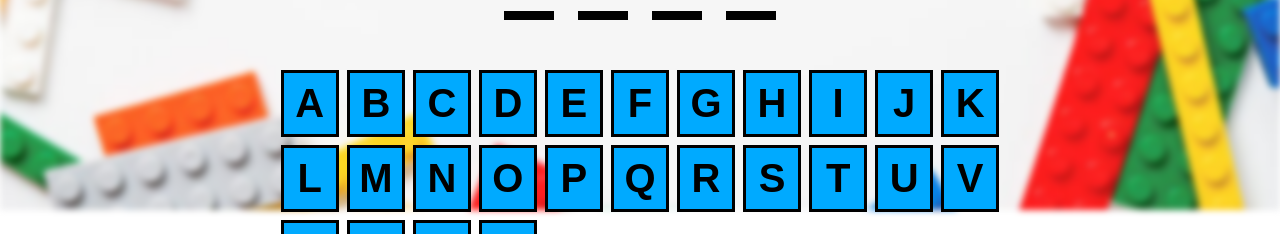
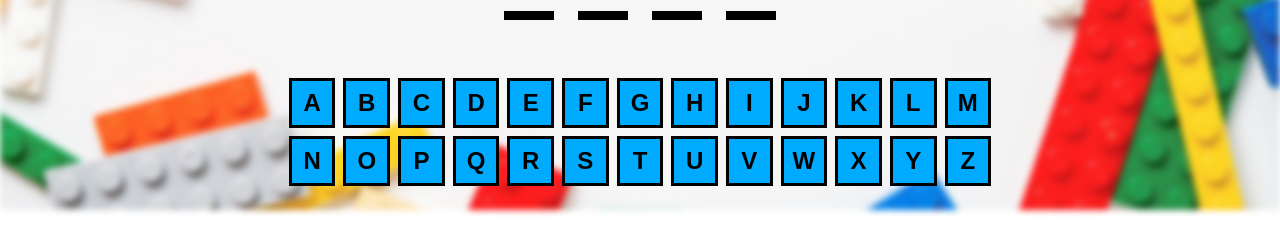
Before and after one commit to Leorev01/Lego_Hangman, a React (Vite) app: page / in a window 1280 px wide. Both pictures are taken after a click on the picture 640 px from the left and 277 px from the top of the page. Shown: the part 590-829 px from the top of the page. Built offline with nearby package versions, Linux system fonts and the light colour scheme; no server answers; a web font is replaced by a local one.

Commit message:
fixed keyboard overflowing

```diff
--- a/src/components/GamePageElements/HangmanKeyboard.tsx
+++ b/src/components/GamePageElements/HangmanKeyboard.tsx
@@ -36,19 +36,74 @@ type KeyboardProps={
 }
 
 export default function HangmanKeyboard({inactiveLetters, addGuessedLetter, disabled=false}: KeyboardProps){
-    return <div style={{display:'grid',
-        gridTemplateColumns:'repeat(auto-fit, minmax(55px, 1fr))',
-        gap:'.5rem'}}>
-            {KEYS.map((key) => {
+    // Split keys into two rows
+    const firstRow = KEYS.slice(0, 13); // A-M
+    const secondRow = KEYS.slice(13);   // N-Z
 
-                return(<button
-                    onClick={()=> addGuessedLetter(key)}
-                    className={inactiveLetters.includes(key) ? `${classes.btn} ${classes.inactive}` : `${classes.btn} ${classes.active}`}
-                    key={key}
-                    disabled={inactiveLetters.includes(key)  || disabled}
+    return (
+        <div style={{
+            display: 'flex',
+            flexDirection: 'column',
+            gap: '0.5rem',
+            width: '100%',
+            maxWidth: '800px',
+            margin: '0 auto',
+            padding: '0.5rem',
+            boxSizing: 'border-box'
+        }}>
+            {/* First row */}
+            <div style={{
+                display: 'flex',
+                flexWrap: 'wrap',
+                justifyContent: 'center',
+                gap: '0.5rem',
+                width: '100%'
+            }}>
+                {firstRow.map((key) => (
+                    <button
+                        key={key}
+                        onClick={() => addGuessedLetter(key)}
+                        className={inactiveLetters.includes(key) ? `${classes.btn} ${classes.inactive}` : `${classes.btn} ${classes.active}`}
+                        disabled={inactiveLetters.includes(key) || disabled}
+                        style={{
+                            flex: '1 0 calc(7.69% - 0.5rem)', // 100% / 13 keys - gap
+                            maxWidth: '50px',
+                            minWidth: '30px',
+                            aspectRatio: '1',
+                            fontSize: '1.5rem'
+                        }}
                     >
                         {key}
-                    </button>)
-            })}
+                    </button>
+                ))}
+            </div>
+
+            {/* Second row */}
+            <div style={{
+                display: 'flex',
+                flexWrap: 'wrap',
+                justifyContent: 'center',
+                gap: '0.5rem',
+                width: '100%'
+            }}>
+                {secondRow.map((key) => (
+                    <button
+                        key={key}
+                        onClick={() => addGuessedLetter(key)}
+                        className={inactiveLetters.includes(key) ? `${classes.btn} ${classes.inactive}` : `${classes.btn} ${classes.active}`}
+                        disabled={inactiveLetters.includes(key) || disabled}
+                        style={{
+                            flex: '1 0 calc(7.69% - 0.5rem)', // 100% / 13 keys - gap
+                            maxWidth: '50px',
+                            minWidth: '30px',
+                            aspectRatio: '1',
+                            fontSize: '1.5rem'
+                        }}
+                    >
+                        {key}
+                    </button>
+                ))}
+            </div>
         </div>
+    )
 }
```
